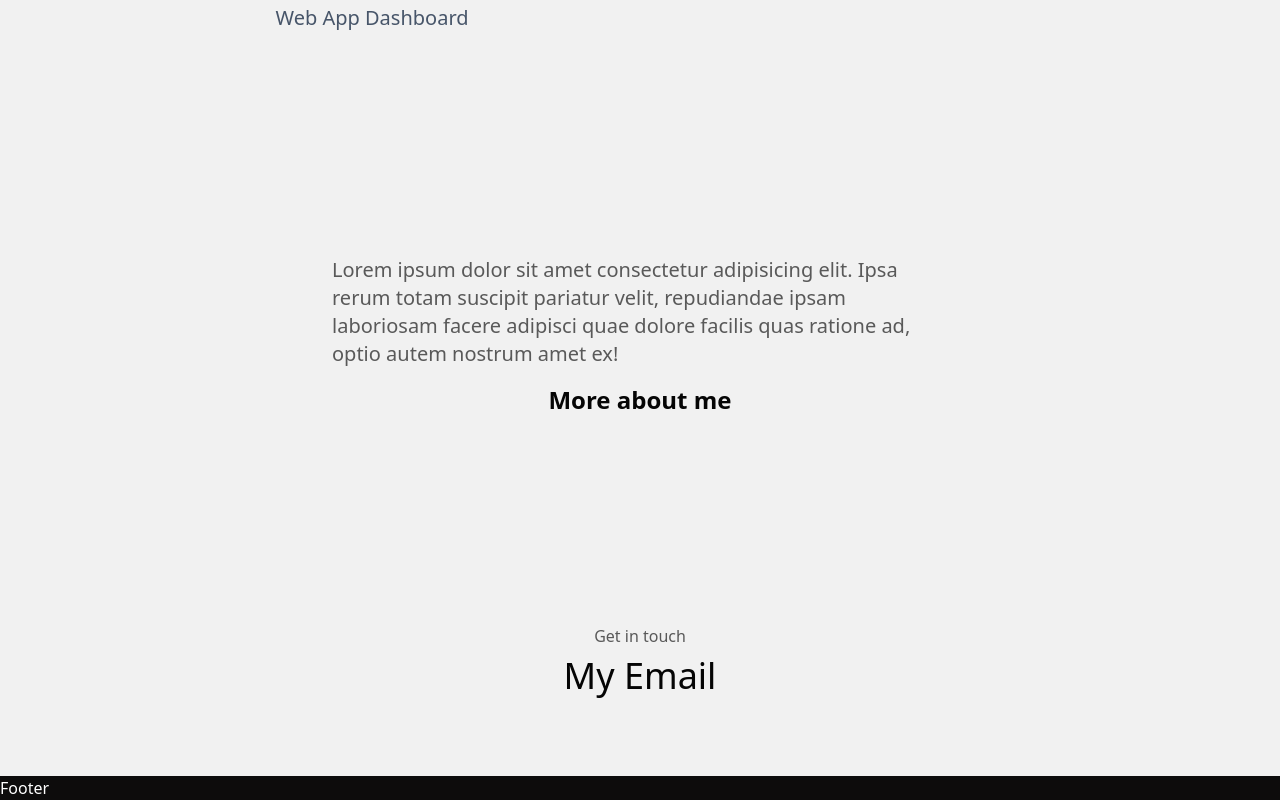
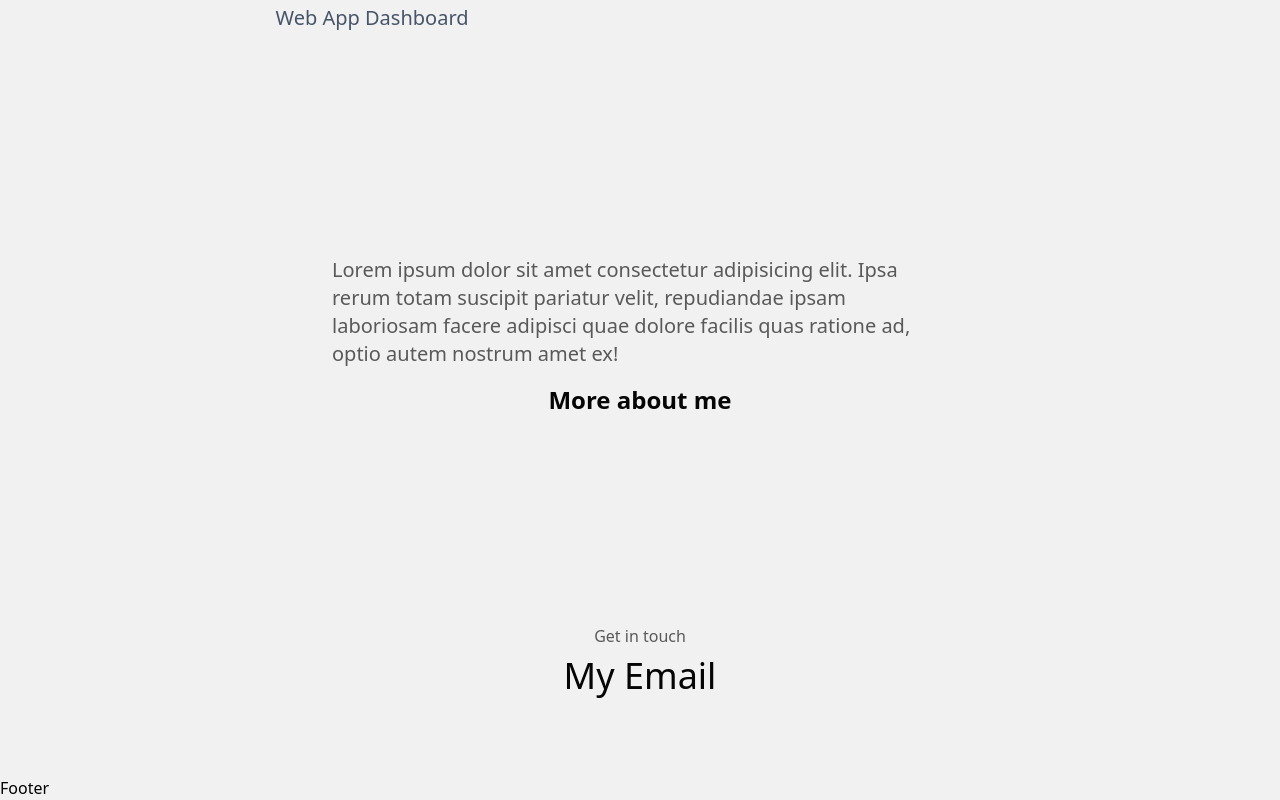
Before and after one commit to DarkoM996/nextjs-pagerouter-portfolio, a Next.js app: page / in a window 1280 px wide. Shown: the part 3484-4284 px from the top of the page. Built offline with nearby package versions, Linux system fonts and the light colour scheme.

Commit message:
Footer section begins here

```diff
--- a/pages/components/Footer.jsx
+++ b/pages/components/Footer.jsx
@@ -1,11 +1,7 @@
 import React from "react";
 
 const Footer = () => {
-  return (
-    <div className="bg-primary_backgroundDarkerColor-900 text-white">
-      Footer
-    </div>
-  );
+  return <div className="text-black">Footer</div>;
 };
 
 export default Footer;
```
